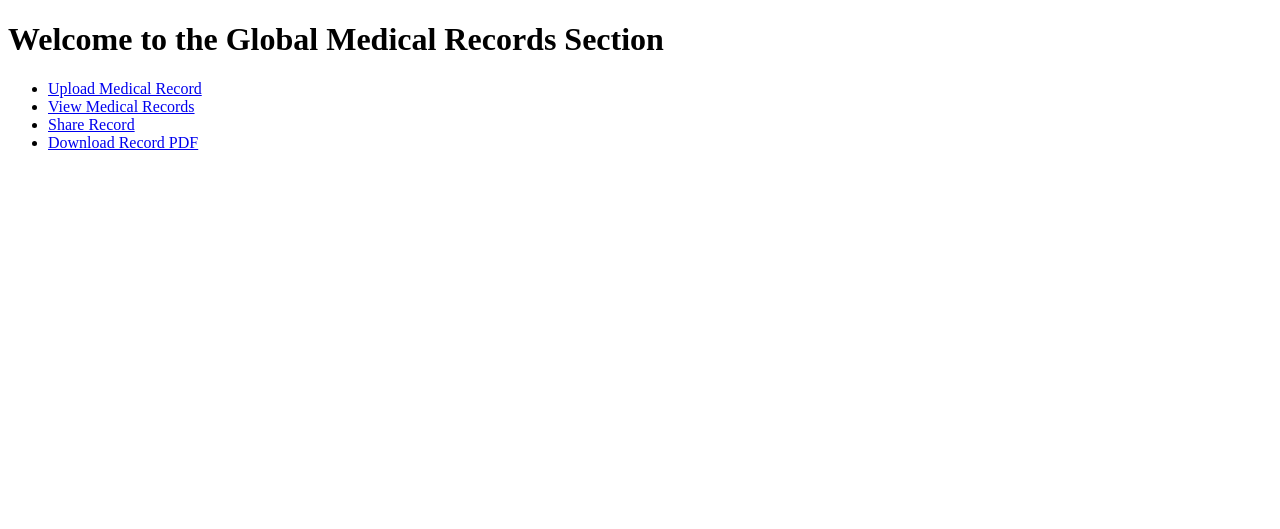
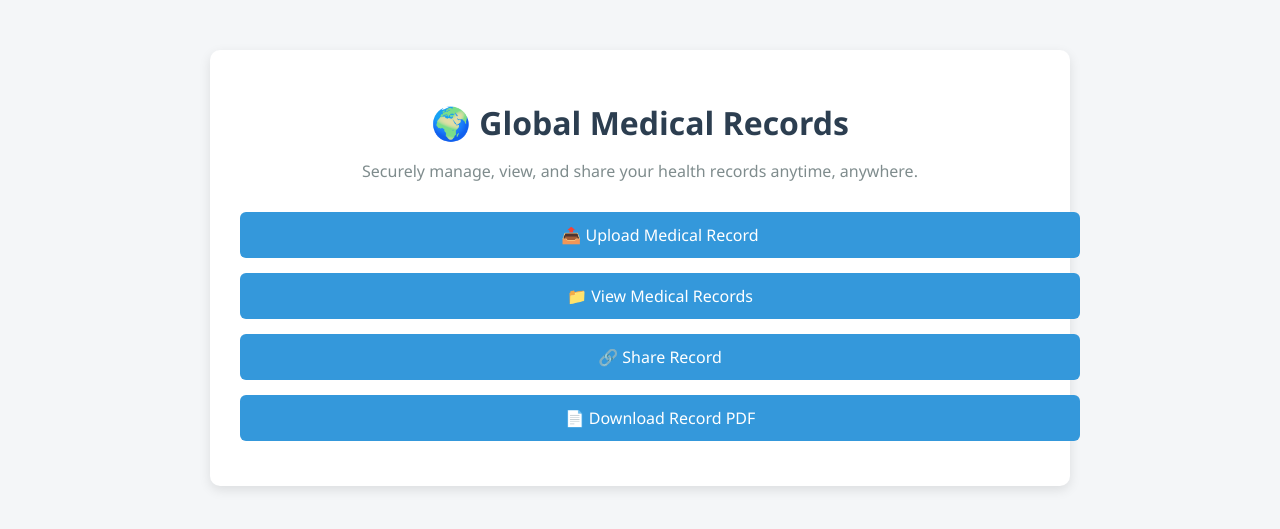
Before and after one commit to ramisalamya1/Software-Design-Project-CSE327-, a Django app: page /medical/ in a window 1280 px wide. Shown: the top 529 px of the page. Run offline with Django 5.2, Linux system fonts and the light colour scheme.

Commit message:
updated the home.html with some css

```diff
--- a/templates/home.html
+++ b/templates/home.html
@@ -1,18 +1,85 @@
-<!-- templates/home.html -->
 <!DOCTYPE html>
 <html lang="en">
 <head>
     <meta charset="UTF-8">
     <meta name="viewport" content="width=device-width, initial-scale=1.0">
     <title>Medical Records</title>
+    <style>
+        body {
+            font-family: 'Segoe UI', Tahoma, Geneva, Verdana, sans-serif;
+            margin: 0;
+            padding: 0;
+            background: #f4f6f8;
+            color: #333;
+        }
+
+        .container {
+            max-width: 800px;
+            margin: 50px auto;
+            padding: 30px;
+            background: #ffffff;
+            box-shadow: 0 4px 12px rgba(0,0,0,0.1);
+            border-radius: 10px;
+        }
+
+        header {
+            text-align: center;
+            margin-bottom: 30px;
+        }
+
+        header h1 {
+            color: #2c3e50;
+            font-size: 2rem;
+            margin-bottom: 10px;
+        }
+
+        .subtitle {
+            color: #7f8c8d;
+            font-size: 1rem;
+        }
+
+        .nav-menu ul {
+            list-style: none;
+            padding: 0;
+            margin: 0;
+        }
+
+        .nav-menu li {
+            margin: 15px 0;
+        }
+
+        .nav-menu a {
+            text-decoration: none;
+            padding: 12px 20px;
+            background-color: #3498db;
+            color: #fff;
+            border-radius: 6px;
+            display: inline-block;
+            width: 100%;
+            text-align: center;
+            transition: background-color 0.3s ease;
+        }
+
+        .nav-menu a:hover {
+            background-color: #2980b9;
+        }
+    </style>
 </head>
 <body>
-    <h1>Welcome to the Global Medical Records Section</h1>
-    <ul>
-        <li><a href="{% url 'medical_records:upload_record' %}">Upload Medical Record</a></li>
-        <li><a href="{% url 'medical_records:view_records' %}">View Medical Records</a></li>
-        <li><a href="{% url 'medical_records:share_record' 1 %}">Share Record</a></li>  <!-- Example link -->
-        <li><a href="{% url 'medical_records:download_pdf' 1 %}">Download Record PDF</a></li>  <!-- Example link -->
-    </ul>
+    <div class="container">
+        <header>
+            <h1>🌍 Global Medical Records</h1>
+            <p class="subtitle">Securely manage, view, and share your health records anytime, anywhere.</p>
+        </header>
+
+        <nav class="nav-menu">
+            <ul>
+                <li><a href="{% url 'medical_records:upload_record' %}">📤 Upload Medical Record</a></li>
+                <li><a href="{% url 'medical_records:view_records' %}">📁 View Medical Records</a></li>
+                <li><a href="{% url 'medical_records:share_record' 1 %}">🔗 Share Record</a></li>
+                <li><a href="{% url 'medical_records:download_pdf' 1 %}">📄 Download Record PDF</a></li>
+            </ul>
+        </nav>
+    </div>
 </body>
 </html>
```
Also changed, not shown: 1 other file.
